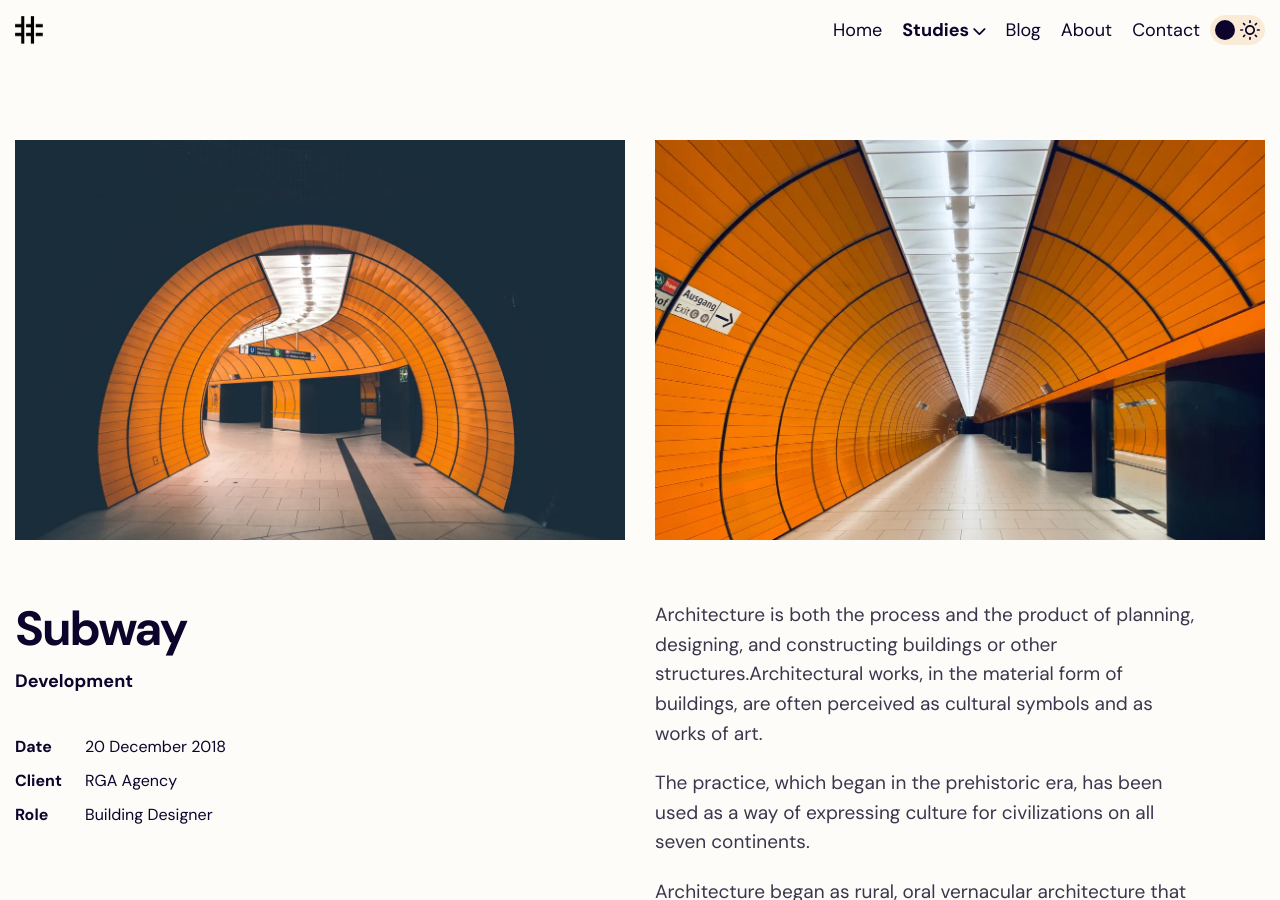
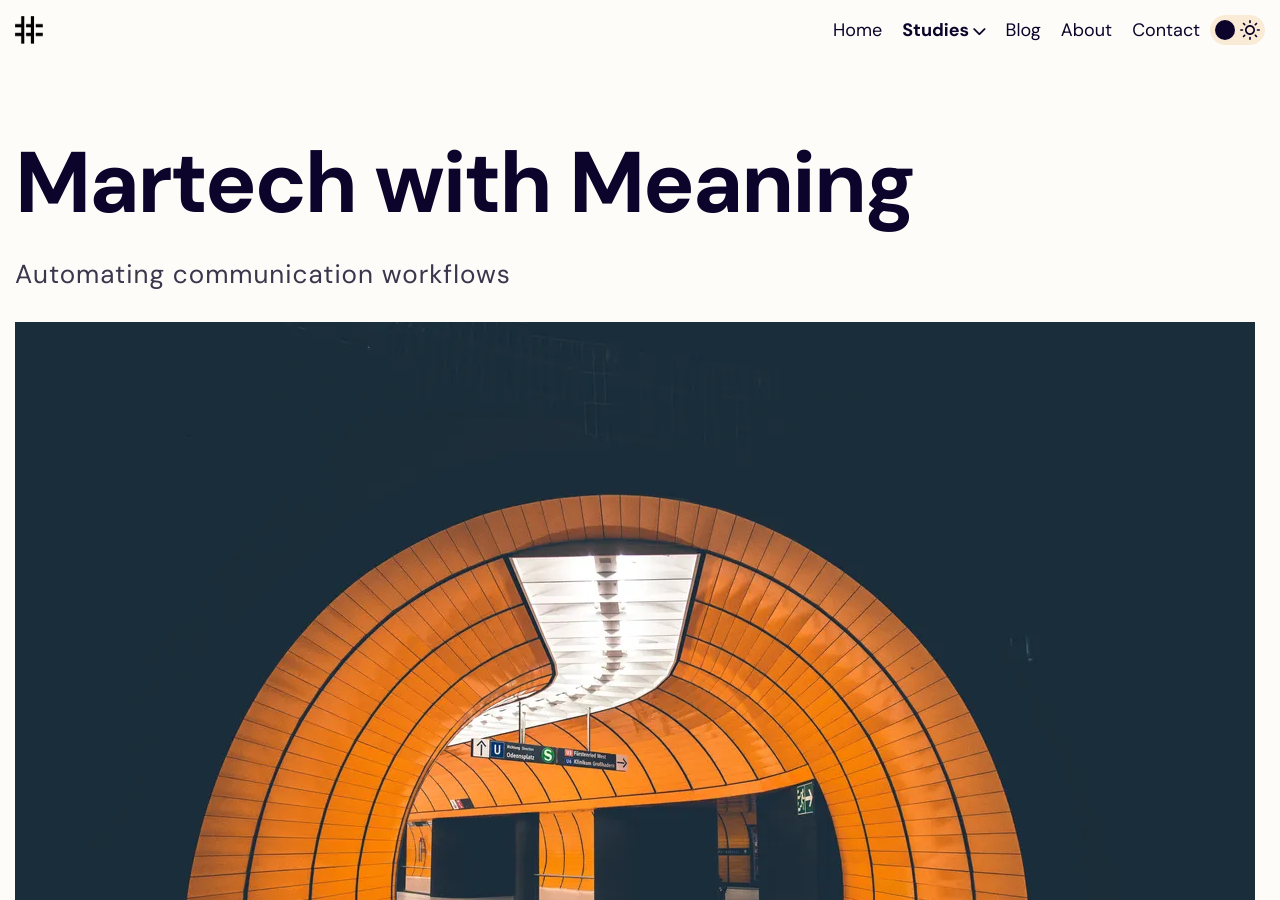
Before and after one commit to tglivebold/portfolio, a Jekyll site: the page built from collections/_projects/project-4.md, in a window 1280 px wide and 900 px high. Built offline with Jekyll 4.4.1, drawn with Linux system fonts in a browser that asks for light colours.

Commit message:
Update collections/_projects/project-4.md (via Pages CMS)

```diff
--- a/collections/_projects/project-4.md
+++ b/collections/_projects/project-4.md
@@ -1,20 +1,10 @@
 ---
-layout: project-top
-title: "Subway"
-description: "An open source machine learning library written in Python"
+title: Martech with Meaning
+layout: post
 date: 2018-12-20
-weight: 4
-thumbnail: "/assets/images/gen/projects/project-4-6-thumbnail.webp"
-image: "/assets/images/gen/projects/project-4-1.webp"
-client: "RGA Agency"
-categories: ["Development"]
-role: "Building Designer"
-gallery:
-  - image: "/assets/images/gen/projects/project-4-1.webp"
-  - image: "/assets/images/gen/projects/project-4-4.webp"
-  - image: "/assets/images/gen/projects/project-4-7.webp"
+description: "Automating communication workflows "
+image: /assets/images/gen/projects/project-4-1.webp
 ---
-
 Architecture is both the process and the product of planning, designing, and constructing buildings or other structures.Architectural works, in the material form of buildings, are often perceived as cultural symbols and as works of art.
 
 The practice, which began in the prehistoric era, has been used as a way of expressing culture for civilizations on all seven continents.
```
